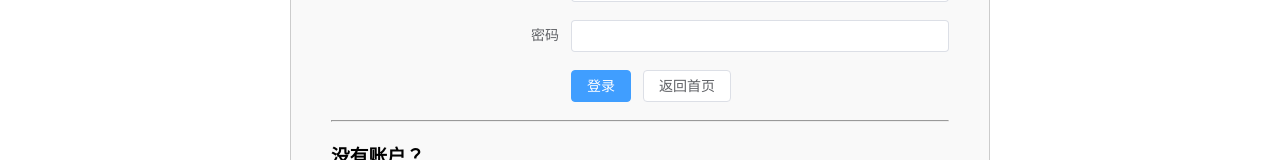
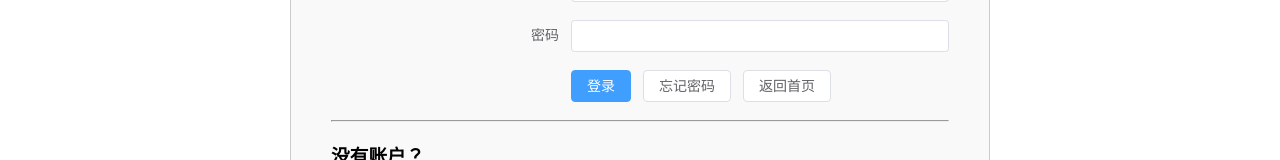
Before and after one commit to RTLiang/exam-manage-frontend, a Nuxt app: page /login in a window 1280 px wide. Shown: the part 337-497 px from the top of the page. Built offline with nearby package versions, Linux system fonts and the light colour scheme.

Commit message:
修了个warning

```diff
--- a/components/LoginForm.vue
+++ b/components/LoginForm.vue
@@ -31,7 +31,7 @@
 
                     <el-form-item>
                         <el-button type="primary" native-type="submit">登录</el-button>
-                        <el-button v-if="type === individual">忘记密码</el-button>
+                        <el-button v-if="type === 'individual'">忘记密码</el-button>
                         <el-button @click="$router.push('/')">返回首页</el-button>
 
                     </el-form-item>
--- a/pages/admin.vue
+++ b/pages/admin.vue
@@ -1,16 +1,11 @@
 <template>
     <Banner />
     <ToolBar />
-    <NuxtPage />
     <br>
     <div>
         <LoginForm type="admin" />
     </div>
-
 </template>
-
 <script>
 </script>
-
-
 <style></style>
--- a/pages/institution_login.vue
+++ b/pages/institution_login.vue
@@ -1,16 +1,13 @@
 <template>
     <Banner />
     <ToolBar />
-
     <br>
     <div>
         <LoginForm type="edu" />
     </div>
-
 </template>
 
 <script>
-
 </script>
 
 
```
